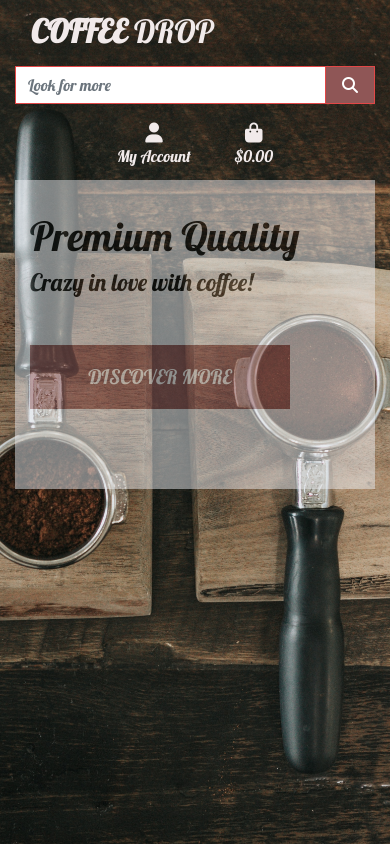
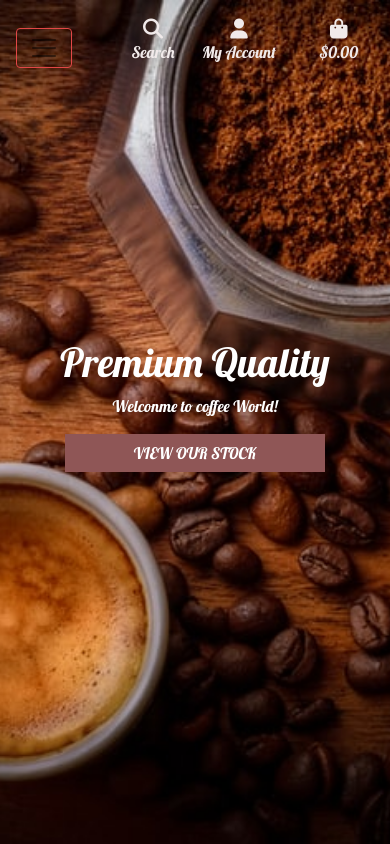
Before and after one commit to romanstr-code/Coffee_Drop_Ecommerce, a Django app: page / in a window 390 px wide. Run offline with Django 3.2, Linux system fonts and the light colour scheme; some libraries are stand-ins or nearby versions.

Commit message:
added welcome message container on main page. added css style for hero text. included link to mobile top header and main-nav

```diff
--- a/home/templates/home/index.html
+++ b/home/templates/home/index.html
@@ -10,18 +10,20 @@
 {% endblock %}
 
 {% block content %}
-<div class="jumbotron jumbotron-fluid">
-    <div class="container">
-        <h1>Premium Quality</h1>
-        <h4>Crazy in love with coffee!</h4>
-        <div class="my-5">
+
+
+<!-- Welcome message on home page -->
+<div class="container-fluid h-100 p-0 m-0">
+    <div class="row h-100  ml-0">
+        <!-- Call to action division -->
+        <div class="col hero-text text-center">
+            <h1 class="hero-title">Premium Quality</h1>
+            <p class="refresh">Welconme to coffee World!</p>
             <h4>
-                <a href="" class="shop-now-button btn btn-lg rounded-0 text-uppercase py-3">Discover More</a>
+            <a class="shop-now-button btn btn-ls rounded-0 text-uppercase" href="/">View Our Stock</a>
             </h4>
         </div>
     </div>
 </div>
 
-
-
 {% endblock %}
--- a/static/css/base.css
+++ b/static/css/base.css
@@ -3,11 +3,21 @@ html {
 }
 
 body {
-    background: url('/media/main-page.jpg') no-repeat center center fixed;
+    background: url('/media/home_page.jpg') no-repeat center center fixed;
     background-size: cover;
     color: #555;
     font-family: 'Lobster';
+    height: 100%;
 }
+
+/* home greeting text */
+.hero-text {
+    position: absolute;
+    top: 40%;
+    color: white;
+}
+
+
 
 /* from Bulma */
 .icon {
@@ -55,13 +65,6 @@ body {
     border: 1px solid rgb(226, 71, 71) !important;
 }
 
-/* JUMBO */
-
-.jumbotron,
-.jumbotron-fluid {
-   opacity: 0.5;
-    color: black;
-}
 
 
 
--- a/templates/base.html
+++ b/templates/base.html
@@ -36,8 +36,8 @@
   </head>
   <body>
     <header class="container-fluid fixed-top">
-      <div class="row">
-          <div class="col-12 col-lg-4 my-auto py-1 py-lg-0 text-silver text-lg-left">
+        <div id="topnav" class="row  pt-lg-2 d-none d-lg-flex">
+            <div class="col-12 col-lg-4 my-auto py-1 py-lg-0 text-center text-lg-left">
                 <a href="{% url 'home' %}" class="nav-link main-logo-link">
                     <h2 class="logo-font text-silver my-0"><strong>Coffee</strong> Drop</h2>
                 </a>
@@ -94,8 +94,18 @@
                     </li>
                 </ul>
             </div>
+            <div class="col-12 col-lg-4 my-auto py-1 py-lg-0"></div>
         </div>
-    </head>
+        <div class="row">
+            <nav class="navbar navbar-expand-lg navbar-light w-100">
+                <button class="navbar-toggler border-black" type="button" data-toggle="collapse" data-target="#main-nav" aria-controls="main-nav" aria-expanded="false" aria-label="Toggle navigation">
+                    <span class="navbar-toggler-icon"></span>
+                </button>
+                {% include 'includes/mobile-top-header.html' %}
+                {% include 'includes/main-nav.html' %}
+            </nav>
+        </div>
+    </header>
 
     {% if messages %}
         <div class="message-container"></div>
```
Also changed, not shown: media/main-page.jpg (deleted). Lines whose indentation alone changed are shown as unchanged.
